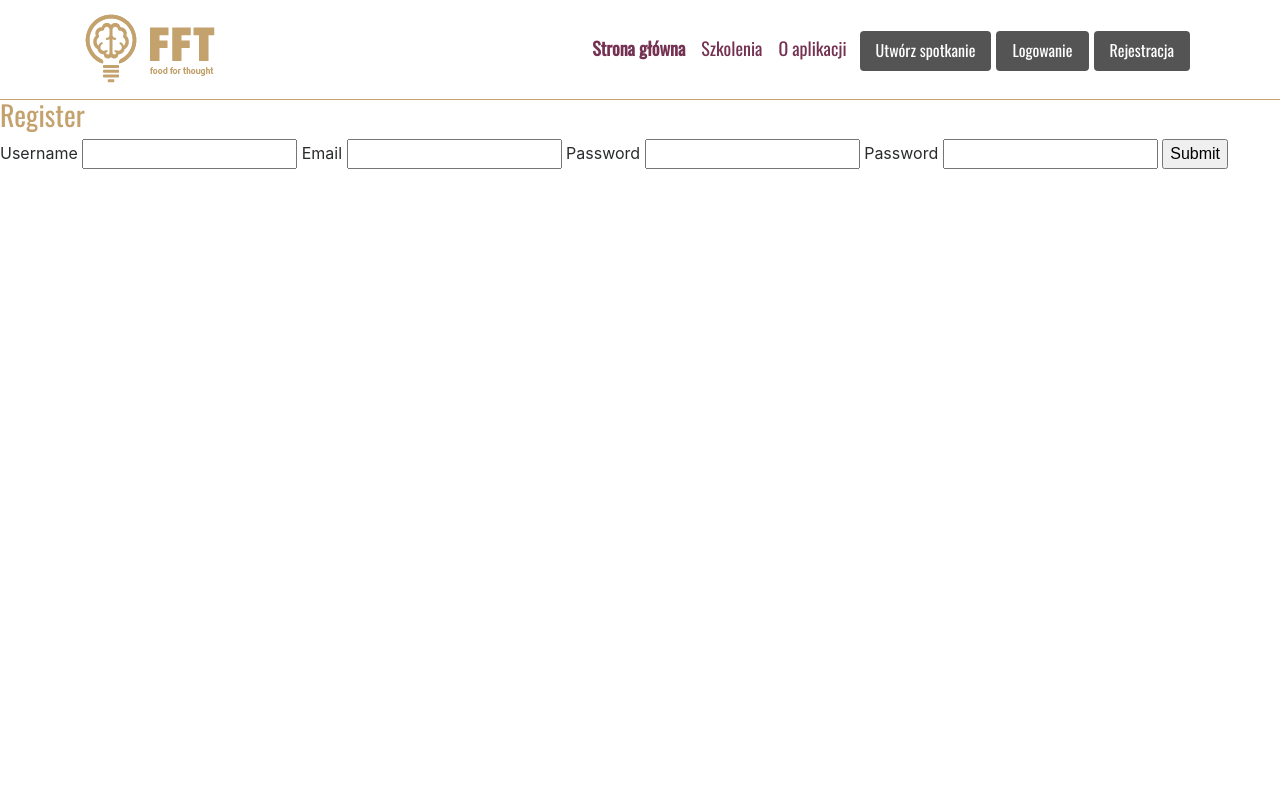
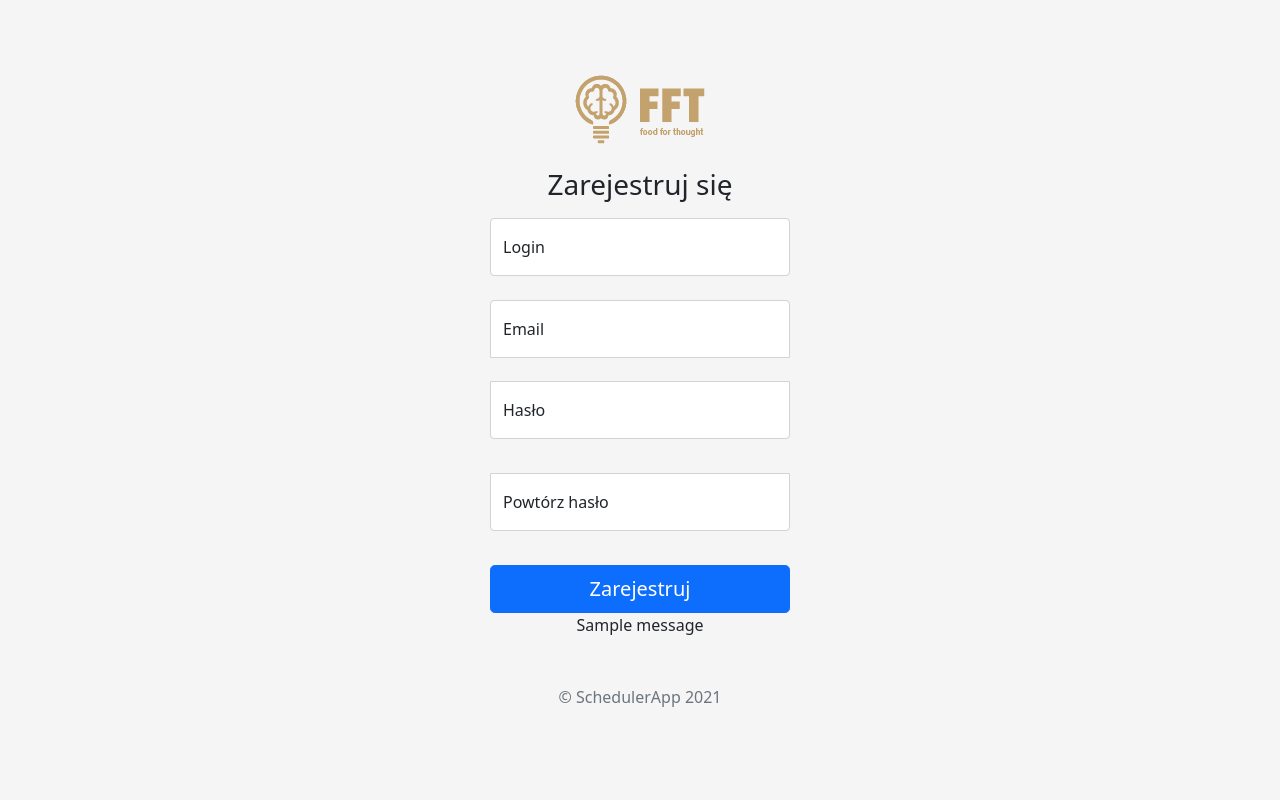
Before and after one commit to nadrowskyy/organize-application, a Django app: template scheduler_project/schedule/templates/schedule/register.html in a window 1280 px wide. Run offline with Django 3.2, Linux system fonts and the light colour scheme; the template is opened without the code that fills it, so the values that code supplies are empty, except form fields; tables that the repository leaves empty hold one stand-in row (values such as "Sample post"); one stand-in notice (Sample message) is shown; form fields are guessed from the names that the template uses; some libraries are stand-ins or nearby versions.

Commit message:
Aktualizacja - rejestracja w stylu logowania

```diff
--- a/scheduler_project/schedule/templates/schedule/login.html
+++ b/scheduler_project/schedule/templates/schedule/login.html
@@ -68,7 +68,7 @@
         <p>{{ message }}</p>
       {% endfor %}
 
-    <p class="mt-5 mb-3 text-muted">&copy; 2021</p>
+    <p class="mt-5 mb-3 text-muted">&copy; SchedulerApp 2021</p>
   </form>
 </main>
 </body>
--- a/scheduler_project/schedule/templates/schedule/register.html
+++ b/scheduler_project/schedule/templates/schedule/register.html
@@ -1,33 +1,82 @@
-{% extends 'schedule/base.html' %}
+
+{% load static %}
 
 {% block content %}
 
 
-<!DOCTYPE html>
+<!doctype html>
 <html lang="en">
-<head>
-    <meta charset="UTF-8">
-    <title>Register Page</title>
-</head>
-<body>
-    <h3>Register</h3>
-    <form method="POST" action="">
-        {% csrf_token %}
-        {{ form.username.label }}
-        {{ form.username }}
+  <head>
+    <meta charset="utf-8">
+    <meta name="viewport" content="width=device-width, initial-scale=1">
+    <meta name="description" content="">
+    <title>Logowanie</title>
 
-        {{ form.email.label }}
-        {{ form.email }}
+    <link rel="canonical" href="https://getbootstrap.com/docs/5.0/examples/sign-in/">
 
-        {{ form.password1.label }}
-        {{ form.password1 }}
 
-        {{ form.password2.label }}
-        {{ form.password2 }}
 
-        {{ form.errors }}
-        <input type="submit" name="Create User">
-    </form>
+    <!-- Bootstrap core CSS -->
+<link href="{% static 'css/bootstrap.min.css' %}" rel="stylesheet">
+
+    <style>
+      .bd-placeholder-img {
+        font-size: 1.125rem;
+        text-anchor: middle;
+        -webkit-user-select: none;
+        -moz-user-select: none;
+        user-select: none;
+      }
+
+      @media (min-width: 768px) {
+        .bd-placeholder-img-lg {
+          font-size: 3.5rem;
+        }
+      }
+    </style>
+
+
+    <!-- Custom styles for this template -->
+    <link href="{% static 'css/signin.css' %}" rel="stylesheet">
+  </head>
+
+  <body class="text-center">
+
+
+<main class="form-signin">
+  <form method="POST" action="">
+      {% csrf_token %}
+    <img class="mb-4" src="{% static 'images/logo-light2.png' %}" alt="">
+    <h1 class="h3 mb-3 fw-normal">Zarejestruj się</h1>
+
+    <div class="form-floating">
+      <input type="text" class="form-control" id="username" name="username" placeholder="Login">
+      <label for="username">Login</label>
+    </div>
+      <br>
+    <div class="form-floating">
+      <input type="email" class="form-control" id="email" name="email" placeholder="Email">
+      <label for="email">Email</label>
+    </div>
+      <br>
+    <div class="form-floating">
+      <input type="password" class="form-control" id="password1" name="password1" placeholder="Hasło">
+      <label for="password1">Hasło</label>
+    </div>
+      <br>
+    <div class="form-floating">
+      <input type="password" class="form-control" id="password2" name="password2" placeholder="Powtórz hasło">
+      <label for="password2">Powtórz hasło</label>
+    </div>
+    <br>
+    <button class="w-100 btn btn-lg btn-primary" type="submit">Zarejestruj</button>
+      {% for message in messages %}
+        <p>{{ message }}</p>
+      {% endfor %}
+
+    <p class="mt-5 mb-3 text-muted">&copy; SchedulerApp 2021</p>
+  </form>
+</main>
 </body>
 </html>
 
```
